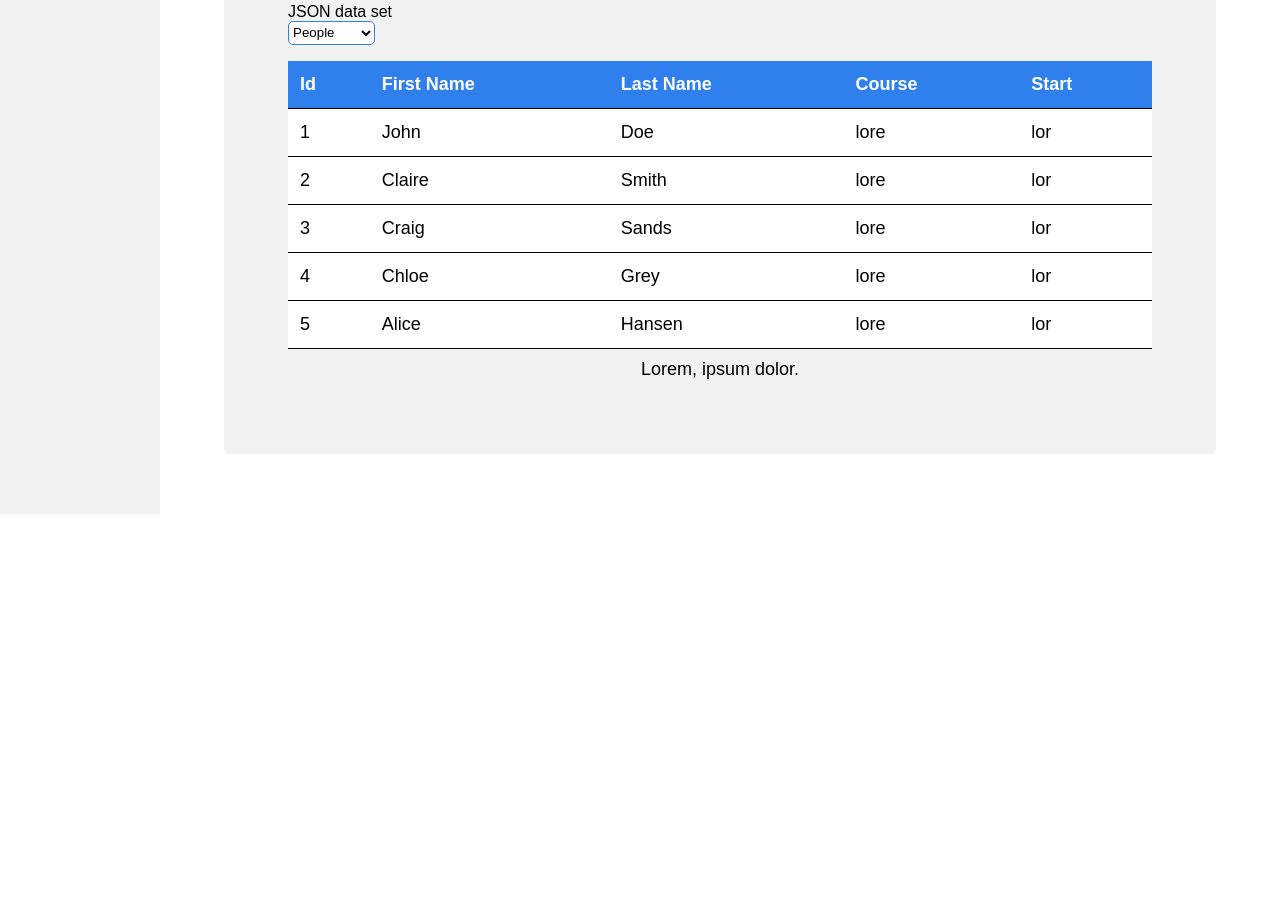
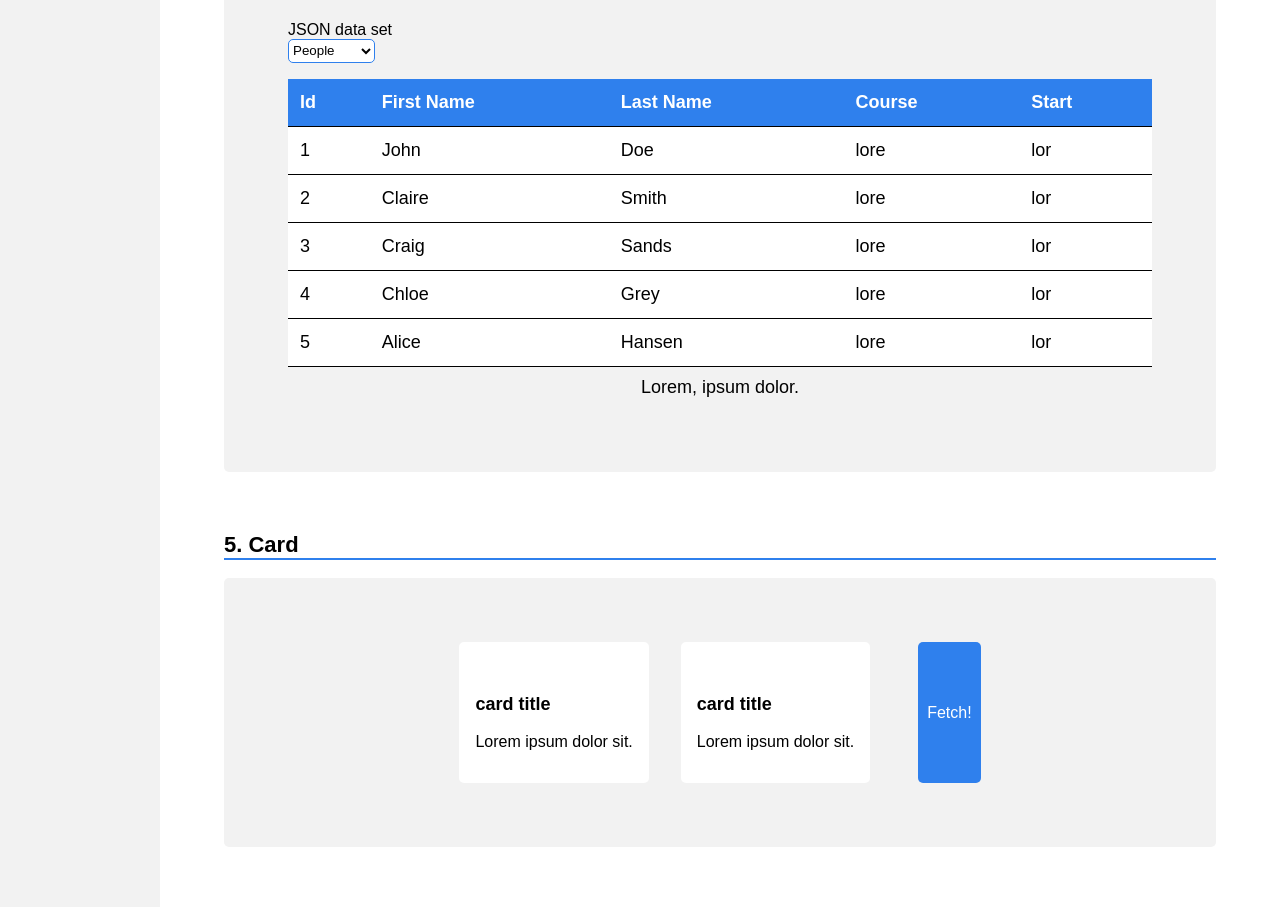
Before and after one commit to nicksincl/theme-switcher, a plain HTML site: page index.html in a window 1280 px wide. Shown: the part 1496-2403 px from the top of the page. Before the commit the page ends 2010 px from the top, so only its background shows below. Drawn offline with Linux system fonts and the light colour scheme.

Commit message:
added card styles css and card button

```diff
--- /dev/null
+++ b/card-styles.css
@@ -0,0 +1,9 @@
+.card-group {
+  display: flex;
+  gap: 2em;
+}
+.card {
+  background-color: var(--white-color);
+  border-radius: var(--global-border-radius);
+  padding: 1rem;
+}
--- a/index.html
+++ b/index.html
@@ -146,7 +146,7 @@
             <li>Forms</li>
             <li>Lists</li>
             <li>Table</li>
-
+            <li>Cards</li>
           </ol>
         </nav>
       <section>
@@ -245,6 +245,27 @@
             </table>
           <div>
       </section>
+
+      <section>
+      <h2>5. Card</h2>
+      <div class="container">
+        <div class="card-group">
+          <div  class="card">
+            <img class="card-img" src="" alt="">
+            <h3>card title</h3>
+            <p>Lorem ipsum dolor sit.</p>
+          </div>
+          <div class="card">
+            <img class="card-img" src="" alt="">
+            <h3>card title</h3>
+            <p>Lorem ipsum dolor sit.</p>
+
+          </div>
+          <button class="button-primary">Fetch!</button>
+        </div>
+      </div>
+
+      </section>
       </main>
     </div>
   </body>
--- a/styles.css
+++ b/styles.css
@@ -1,6 +1,7 @@
 @import 'button-styles.css';
 @import 'form-styles.css';
 @import 'table-styles.css';
+@import 'card-styles.css';
 * {
   box-sizing: border-box;
   font-family: var(--global-font-family);
```
